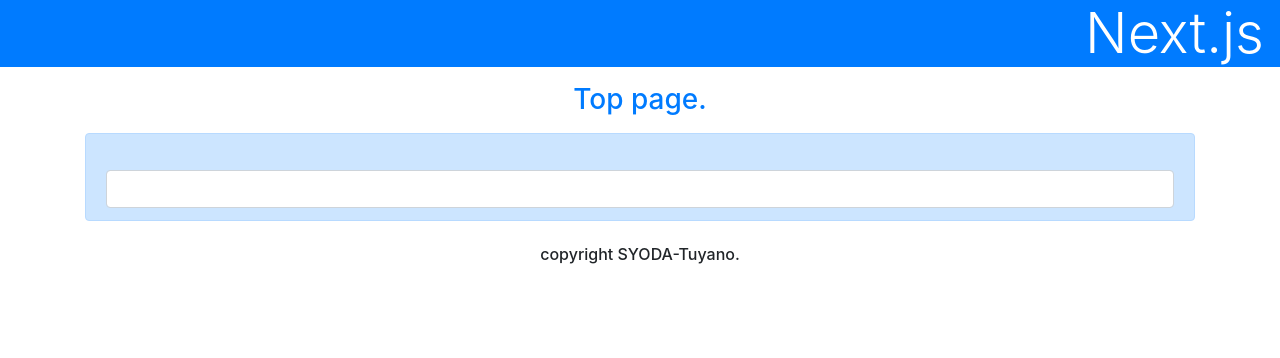
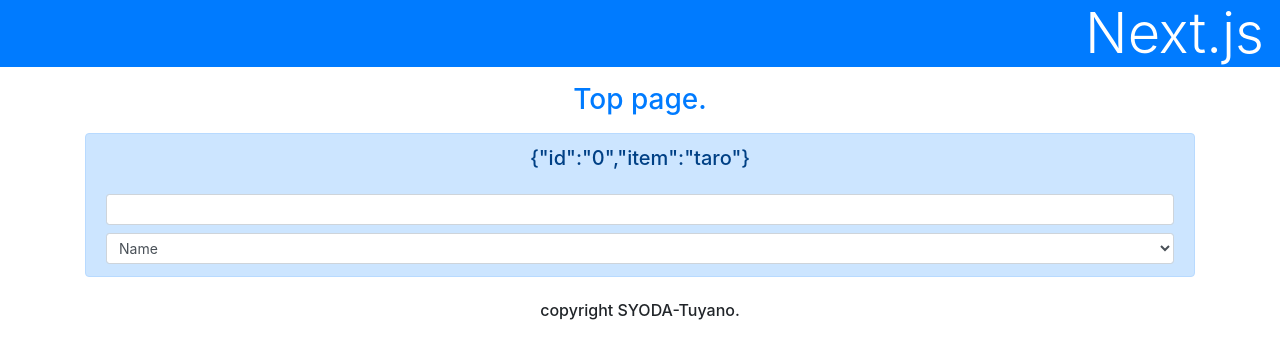
Before and after one commit to undefeated-davout/next_ts_sample, a Next.js app: page / in a window 1280 px wide. Shown: the top 358 px of the page. Built offline with nearby package versions, Linux system fonts and the light colour scheme.

Commit message:
feat: 複数パラメータAPI

```diff
--- /dev/null
+++ b/pages/api/hello/[...params].ts
@@ -0,0 +1,18 @@
+import type { NextApiRequest, NextApiResponse } from 'next';
+import apidata from '../../../components/data';
+
+type Data = {
+  id: string;
+  item: string;
+};
+
+export default function handler(req: NextApiRequest, res: NextApiResponse<Data>) {
+  const {
+    query: {
+      params: [id, itemName],
+    },
+  } = req;
+
+  const result = { id: id, item: apidata[Number(id)][itemName] };
+  res.json(result);
+}
--- a/pages/index.tsx
+++ b/pages/index.tsx
@@ -3,17 +3,24 @@
 import useSWR from 'swr';
 
 type dataType = {
-  name: string;
-  mail: string;
-  age: number;
+  id: string;
+  item: string;
 };
 
 export default function Home() {
-  const [address, setAddress] = useState('/api/hello');
+  const [pref, setPref] = useState({ id: 0, item: 'name' });
+  const [address, setAddress] = useState('/api/hello/' + pref.id + '/' + pref.item);
   const { data } = useSWR<dataType>(address);
 
-  const onChange = (e: React.FormEvent<HTMLInputElement>) => {
-    setAddress('/api/hello/' + e.currentTarget.value);
+  const handleChange = (e: React.FormEvent<HTMLInputElement>) => {
+    pref.id = Number(e.currentTarget.value);
+    setPref(pref);
+    setAddress('/api/hello/' + pref.id + '/' + pref.item);
+  };
+  const handleSelect = (e: React.FormEvent<HTMLSelectElement>) => {
+    pref.item = e.currentTarget.value;
+    setPref(pref);
+    setAddress('/api/hello/' + pref.id + '/' + pref.item);
   };
 
   return (
@@ -21,7 +28,16 @@
       <Layout header="Next.js" title="Top page.">
         <div className="alert alert-primary text-center">
           <h5 className="mb-4">{JSON.stringify(data)}</h5>
-          <input type="number" className="form-control" onChange={onChange} />
+          <input
+            type="number"
+            className="form-control form-control-sm mb-2"
+            onChange={handleChange}
+          />
+          <select onChange={handleSelect} className="form-control form-control-sm">
+            <option value="name">Name</option>
+            <option value="mail">Mail</option>
+            <option value="age">Age</option>
+          </select>
         </div>
       </Layout>
     </div>
--- a/tsconfig.json
+++ b/tsconfig.json
@@ -12,7 +12,8 @@
     "moduleResolution": "node",
     "resolveJsonModule": true,
     "isolatedModules": true,
-    "jsx": "preserve"
+    "jsx": "preserve",
+    "downlevelIteration": true
   },
   "include": ["next-env.d.ts", "**/*.ts", "**/*.tsx"],
   "exclude": ["node_modules"]
```
